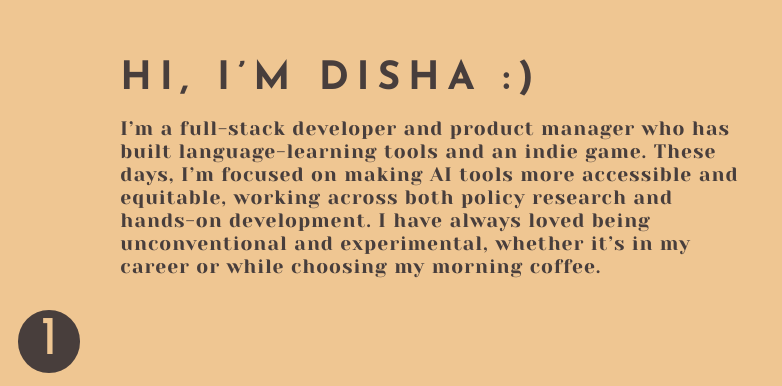
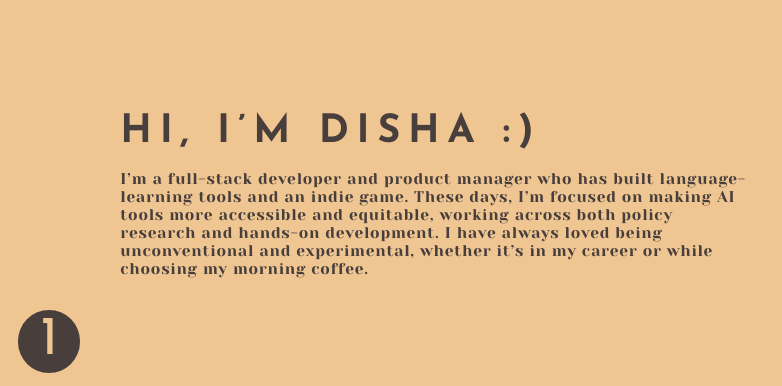
Before and after one commit to dishaap/portfolio, a React (Vite) app: page / in a window 1280 px wide. Shown: the part 414-800 px from the top of the page, without its empty margins (0-782 px from the left). Built offline with nearby package versions, Linux system fonts and the light colour scheme.

Commit message:
modify frontend

```diff
--- a/src/styles.css
+++ b/src/styles.css
@@ -1,3 +1,12 @@
+@import "tailwindcss";
+@import "tw-animate-css";
+@import "shadcn/tailwind.css";
+@import "@fontsource-variable/geist";
+/*
+  ---break---
+*/
+@custom-variant dark (&:is(.dark *));
+
 /*
   Layout is a fluid version of the 1440 x 1024 Figma frames.
   1 design pixel = var(--u), so everything scales with the viewport.
@@ -8,6 +17,38 @@
   --sans: 'Josefin Sans', system-ui, sans-serif;
   --serif: 'Yeseva One', Georgia, serif;
   --placeholder: #d9d9d9;
+  --background: oklch(1 0 0);
+  --foreground: oklch(0.145 0 0);
+  --card: oklch(1 0 0);
+  --card-foreground: oklch(0.145 0 0);
+  --popover: oklch(1 0 0);
+  --popover-foreground: oklch(0.145 0 0);
+  --primary: oklch(0.205 0 0);
+  --primary-foreground: oklch(0.985 0 0);
+  --secondary: oklch(0.97 0 0);
+  --secondary-foreground: oklch(0.205 0 0);
+  --muted: oklch(0.97 0 0);
+  --muted-foreground: oklch(0.556 0 0);
+  --accent: oklch(0.97 0 0);
+  --accent-foreground: oklch(0.205 0 0);
+  --destructive: oklch(0.577 0.245 27.325);
+  --border: oklch(0.922 0 0);
+  --input: oklch(0.922 0 0);
+  --ring: oklch(0.708 0 0);
+  --chart-1: oklch(0.87 0 0);
+  --chart-2: oklch(0.556 0 0);
+  --chart-3: oklch(0.439 0 0);
+  --chart-4: oklch(0.371 0 0);
+  --chart-5: oklch(0.269 0 0);
+  --radius: 0.625rem;
+  --sidebar: oklch(0.985 0 0);
+  --sidebar-foreground: oklch(0.145 0 0);
+  --sidebar-primary: oklch(0.205 0 0);
+  --sidebar-primary-foreground: oklch(0.985 0 0);
+  --sidebar-accent: oklch(0.97 0 0);
+  --sidebar-accent-foreground: oklch(0.205 0 0);
+  --sidebar-border: oklch(0.922 0 0);
+  --sidebar-ring: oklch(0.708 0 0);
 }
 
 *,
@@ -160,7 +201,7 @@
 
 .body-lg {
   font-family: var(--serif);
-  font-size: max(calc(25 * var(--u)), 16px);
+  font-size: max(calc(20 * var(--u)), 12px);
   letter-spacing: 0.05em;
   line-height: normal;
 }
@@ -187,6 +228,23 @@
   display: flex;
   flex-direction: column;
   gap: calc(21 * var(--u));
+}
+
+.about__details {
+  display: flex;
+  flex-direction: column;
+  align-items: flex-start;
+  gap: calc(12 * var(--u));
+}
+
+.about__details-row {
+  display: flex;
+  align-items: center;
+  gap: calc(8 * var(--u));
+}
+
+.about__gitmap {
+  width: 100%;
 }
 
 .timeline {
@@ -368,6 +426,12 @@
   font-size: max(calc(36 * var(--u)), 24px);
 }
 
+.icon--xs {
+  width: max(calc(24 * var(--u)), 18px);
+  height: max(calc(24 * var(--u)), 18px);
+  font-size: max(calc(24 * var(--u)), 18px);
+}
+
 .icon:hover {
   transform: translateY(-3px);
   opacity: 0.85;
@@ -456,7 +520,7 @@
     font-size: 30px;
   }
   .body-lg {
-    font-size: 18px;
+    font-size: 15px;
   }
 
   .home__block,
@@ -563,3 +627,98 @@
     border-top-color: var(--tab-ink);
   }
 }
+/*
+  ---break---
+*/
+@theme inline {
+  --font-heading: var(--font-sans);
+  --font-sans: 'Geist Variable', sans-serif;
+  --color-sidebar-ring: var(--sidebar-ring);
+  --color-sidebar-border: var(--sidebar-border);
+  --color-sidebar-accent-foreground: var(--sidebar-accent-foreground);
+  --color-sidebar-accent: var(--sidebar-accent);
+  --color-sidebar-primary-foreground: var(--sidebar-primary-foreground);
+  --color-sidebar-primary: var(--sidebar-primary);
+  --color-sidebar-foreground: var(--sidebar-foreground);
+  --color-sidebar: var(--sidebar);
+  --color-chart-5: var(--chart-5);
+  --color-chart-4: var(--chart-4);
+  --color-chart-3: var(--chart-3);
+  --color-chart-2: var(--chart-2);
+  --color-chart-1: var(--chart-1);
+  --color-ring: var(--ring);
+  --color-input: var(--input);
+  --color-border: var(--border);
+  --color-destructive: var(--destructive);
+  --color-accent-foreground: var(--accent-foreground);
+  --color-accent: var(--accent);
+  --color-muted-foreground: var(--muted-foreground);
+  --color-muted: var(--muted);
+  --color-secondary-foreground: var(--secondary-foreground);
+  --color-secondary: var(--secondary);
+  --color-primary-foreground: var(--primary-foreground);
+  --color-primary: var(--primary);
+  --color-popover-foreground: var(--popover-foreground);
+  --color-popover: var(--popover);
+  --color-card-foreground: var(--card-foreground);
+  --color-card: var(--card);
+  --color-foreground: var(--foreground);
+  --color-background: var(--background);
+  --radius-sm: calc(var(--radius) * 0.6);
+  --radius-md: calc(var(--radius) * 0.8);
+  --radius-lg: var(--radius);
+  --radius-xl: calc(var(--radius) * 1.4);
+  --radius-2xl: calc(var(--radius) * 1.8);
+  --radius-3xl: calc(var(--radius) * 2.2);
+  --radius-4xl: calc(var(--radius) * 2.6);
+}
+/*
+  ---break---
+*/
+.dark {
+  --background: oklch(0.145 0 0);
+  --foreground: oklch(0.985 0 0);
+  --card: oklch(0.205 0 0);
+  --card-foreground: oklch(0.985 0 0);
+  --popover: oklch(0.205 0 0);
+  --popover-foreground: oklch(0.985 0 0);
+  --primary: oklch(0.922 0 0);
+  --primary-foreground: oklch(0.205 0 0);
+  --secondary: oklch(0.269 0 0);
+  --secondary-foreground: oklch(0.985 0 0);
+  --muted: oklch(0.269 0 0);
+  --muted-foreground: oklch(0.708 0 0);
+  --accent: oklch(0.269 0 0);
+  --accent-foreground: oklch(0.985 0 0);
+  --destructive: oklch(0.704 0.191 22.216);
+  --border: oklch(1 0 0 / 10%);
+  --input: oklch(1 0 0 / 15%);
+  --ring: oklch(0.556 0 0);
+  --chart-1: oklch(0.87 0 0);
+  --chart-2: oklch(0.556 0 0);
+  --chart-3: oklch(0.439 0 0);
+  --chart-4: oklch(0.371 0 0);
+  --chart-5: oklch(0.269 0 0);
+  --sidebar: oklch(0.205 0 0);
+  --sidebar-foreground: oklch(0.985 0 0);
+  --sidebar-primary: oklch(0.488 0.243 264.376);
+  --sidebar-primary-foreground: oklch(0.985 0 0);
+  --sidebar-accent: oklch(0.269 0 0);
+  --sidebar-accent-foreground: oklch(0.985 0 0);
+  --sidebar-border: oklch(1 0 0 / 10%);
+  --sidebar-ring: oklch(0.556 0 0);
+}
+/*
+  ---break---
+*/
+@layer base {
+  * {
+    @apply border-border outline-ring/50;
+  }
+  body {
+    @apply bg-background text-foreground;
+  }
+  html {
+    @apply font-sans;
+  }
+}
```
